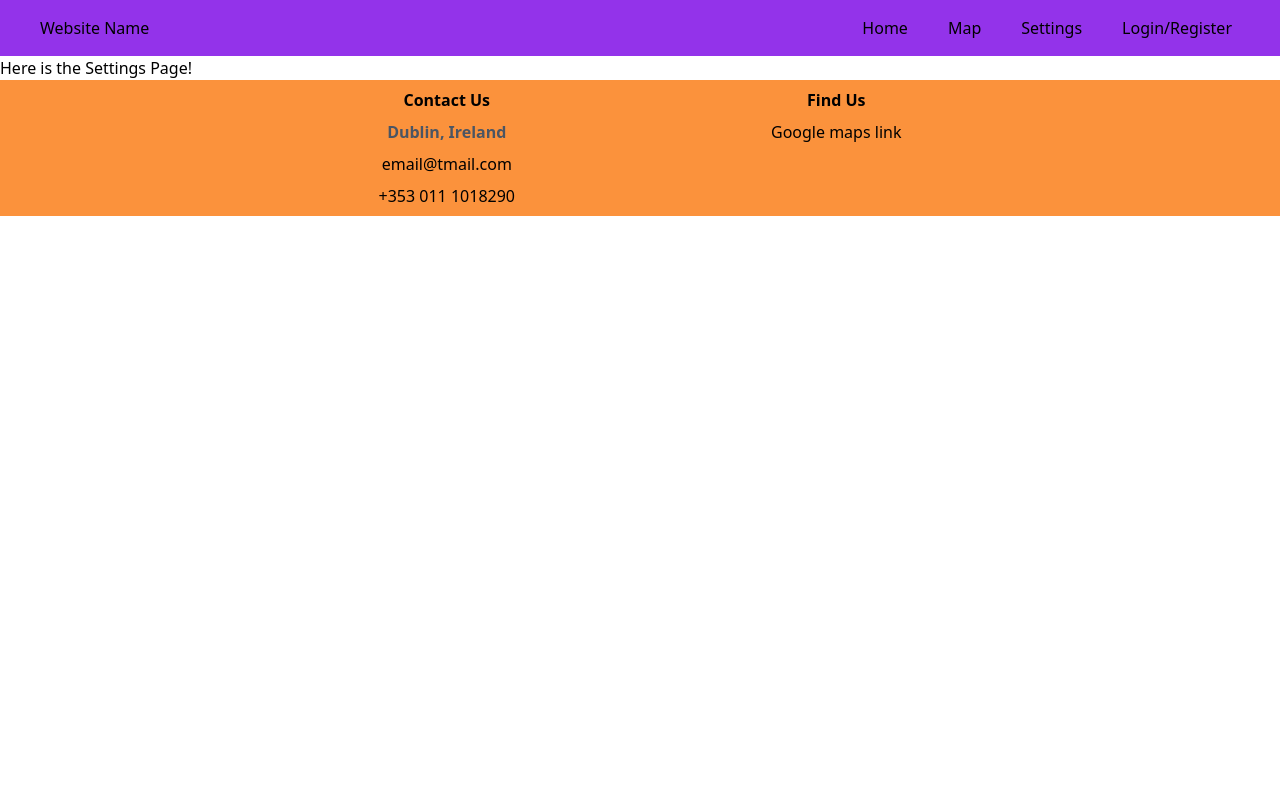
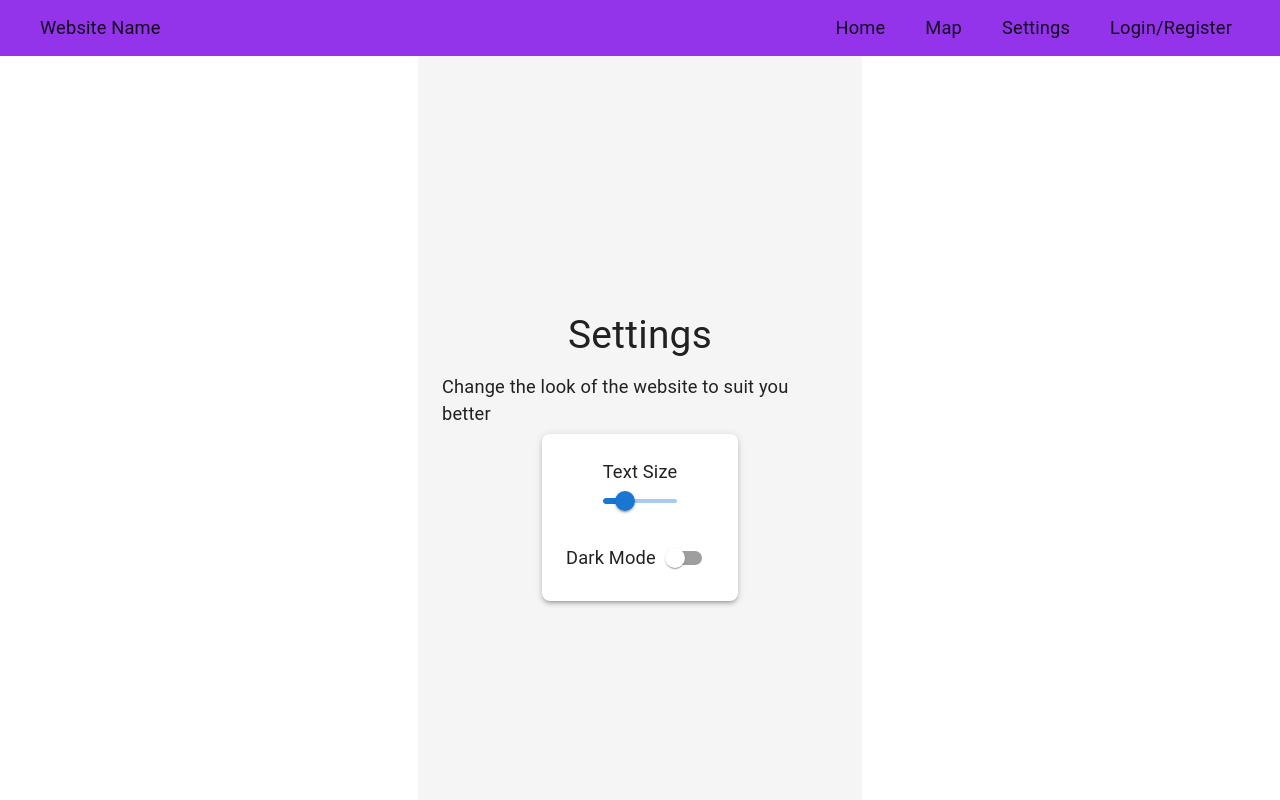
Before and after one commit to Naveen-Jaisankar/COMP47360-Web-Application, a React (Vite) app in the folder FrontEnd/air-quality-app/: page /settings in a window 1280 px wide. Shown: the top 800 px of the page. Built offline with nearby package versions, Linux system fonts and the light colour scheme.

Commit message:
Settings page ( dark mode and text size slider) implemented

```diff
--- a/FrontEnd/air-quality-app/src/App.jsx
+++ b/FrontEnd/air-quality-app/src/App.jsx
@@ -1,18 +1,24 @@
-import React from 'react';
+import React, { useContext } from 'react';
 import {BrowserRouter, Routes, Route} from 'react-router-dom';
+import CssBaseline from '@mui/material/CssBaseline';
 
 import Navbar from './components/navbar';
 import Footer from './components/footer';
 import Home from './pages/Home';
 import Map from './pages/Map'
 import Settings from './pages/Settings'
+import { SettingsContext } from './context/SettingsContext';
 
 
 function App() {
+
+  const {fontSize} = useContext(SettingsContext);
+
   return (
     <BrowserRouter>
       <Navbar />
-      <div className="pages">
+      <div className="pages" style={{ fontSize: `${fontSize}px` }}>
+      <CssBaseline />
         <Routes>
           <Route path="/" element={<Home />} />
           <Route path="/map" element={<Map />} />
--- /dev/null
+++ b/FrontEnd/air-quality-app/src/context/SettingsContext.jsx
@@ -0,0 +1,52 @@
+import React, { createContext, useState, useMemo, useContext, useEffect } from 'react';
+import { ThemeProvider , createTheme } from '@mui/material/styles';
+
+export const SettingsContext = createContext();
+
+export const ThemeContextProvider = ({children}) =>{
+
+    //storing app theme in a state
+    const [darkMode, setDarkMode] = useState( () =>{
+        const savedTheme = localStorage.getItem('darkMode');
+        return savedTheme === 'true' || false;
+    });
+
+    //storing font size in a state
+    const[fontSize, setFontSize] = useState( () =>{
+        const savedFontSize = localStorage.getItem('fontSize');
+        return savedFontSize ? parseInt(savedFontSize, 10) : 16;
+    });
+
+    //useEffect hook here tracks user activity, and whenever user changes the theme or font size, this hook gets activated
+    useEffect( ()=>{
+        localStorage.setItem('darkMode', darkMode);
+        localStorage.setItem('fontSize', fontSize);
+    }, [darkMode, fontSize]);
+
+    //useMemo hook will help us store the theme and font size, so that we are not rendering components again and again
+    const theme = useMemo(() => createTheme({
+        palette: {
+          mode: darkMode ? 'dark' : 'light',
+        },
+        typography: {
+          fontSize: fontSize,
+        },
+      }), [darkMode, fontSize]);
+
+
+    const toggleDarkMode = () => {
+        setDarkMode(!darkMode);
+    };
+
+    const changeFontSize = (size) => {
+        setFontSize(size);
+    };
+
+    return (
+        <SettingsContext.Provider value={{ darkMode, toggleDarkMode, fontSize, changeFontSize }}>
+          <ThemeProvider theme={theme}>
+            {children}
+          </ThemeProvider>
+        </SettingsContext.Provider>
+    );
+};
--- a/FrontEnd/air-quality-app/src/main.jsx
+++ b/FrontEnd/air-quality-app/src/main.jsx
@@ -2,10 +2,13 @@ import React from 'react'
 import ReactDOM from 'react-dom/client'
 import App from './App.jsx'
 import './index.css'
+import { ThemeContextProvider } from './context/SettingsContext.jsx'
 
 
 ReactDOM.createRoot(document.getElementById('root')).render(
   <React.StrictMode>
+  <ThemeContextProvider>
     <App />
+  </ThemeContextProvider>
   </React.StrictMode>,
 )
--- a/FrontEnd/air-quality-app/src/pages/Settings.jsx
+++ b/FrontEnd/air-quality-app/src/pages/Settings.jsx
@@ -1,8 +1,60 @@
-export default function Settings () {
+import React, { useContext } from 'react';
+import { Switch, Slider, Typography, Paper, Container } from '@mui/material';
+import { SettingsContext } from '../context/SettingsContext';
+
+const Settings = () =>{
+
+    //importing all features and functions from settingscontext
+    //Refer SettingsContext.jsx
+    const {darkMode, toggleDarkMode, fontSize, changeFontSize} = useContext(SettingsContext);
+
+    const handleFontSizeChange = (_event, newValue) => {
+        changeFontSize(newValue);
+    };
+
     return (
-        <>
-        <h1>Here is the Settings Page!</h1>
+        <Container
+          component="main"
+          maxWidth="xs"
+          sx={{
+            display: 'flex',
+            flexDirection: 'column',
+            alignItems: 'center',
+            justifyContent: 'center',
+            height: '100vh',
+            backgroundColor: darkMode ? 'grey.900' : 'grey.100',
+            color: darkMode ? 'grey.300' : 'grey.900',
+            padding: 2,
+          }}
+        >
+          <Typography variant="h4" component="h1" gutterBottom>
+            Settings
+          </Typography>
+          <Typography variant="body1" gutterBottom>
+            Change the look of the website to suit you better
+          </Typography>
+          <Paper elevation={3} sx={{
+              display: 'flex',
+              flexDirection: 'column',
+              alignItems: 'center',
+              padding: 3,
+              borderRadius: 2,
+              backgroundColor: darkMode ? 'grey.800' : 'white',
+            }}
+          >
+            <div className="flex flex-col items-center">
+              <div className="mb-4">
+                <Typography variant="body1">Text Size</Typography>
+                <Slider value={fontSize} onChange={handleFontSizeChange} aria-labelledby="text-size-slider" min={10} max={30} />
+              </div>
+              <div className="flex items-center">
+                <Typography variant="body1" className="mr-2">Dark Mode</Typography>
+                <Switch checked={darkMode} onChange={toggleDarkMode} name="darkMode" color="primary"/>
+              </div>
+            </div>
+          </Paper>
+        </Container>
+      );
+};
 
-        </>
-    )
-}
+export default Settings;
```
